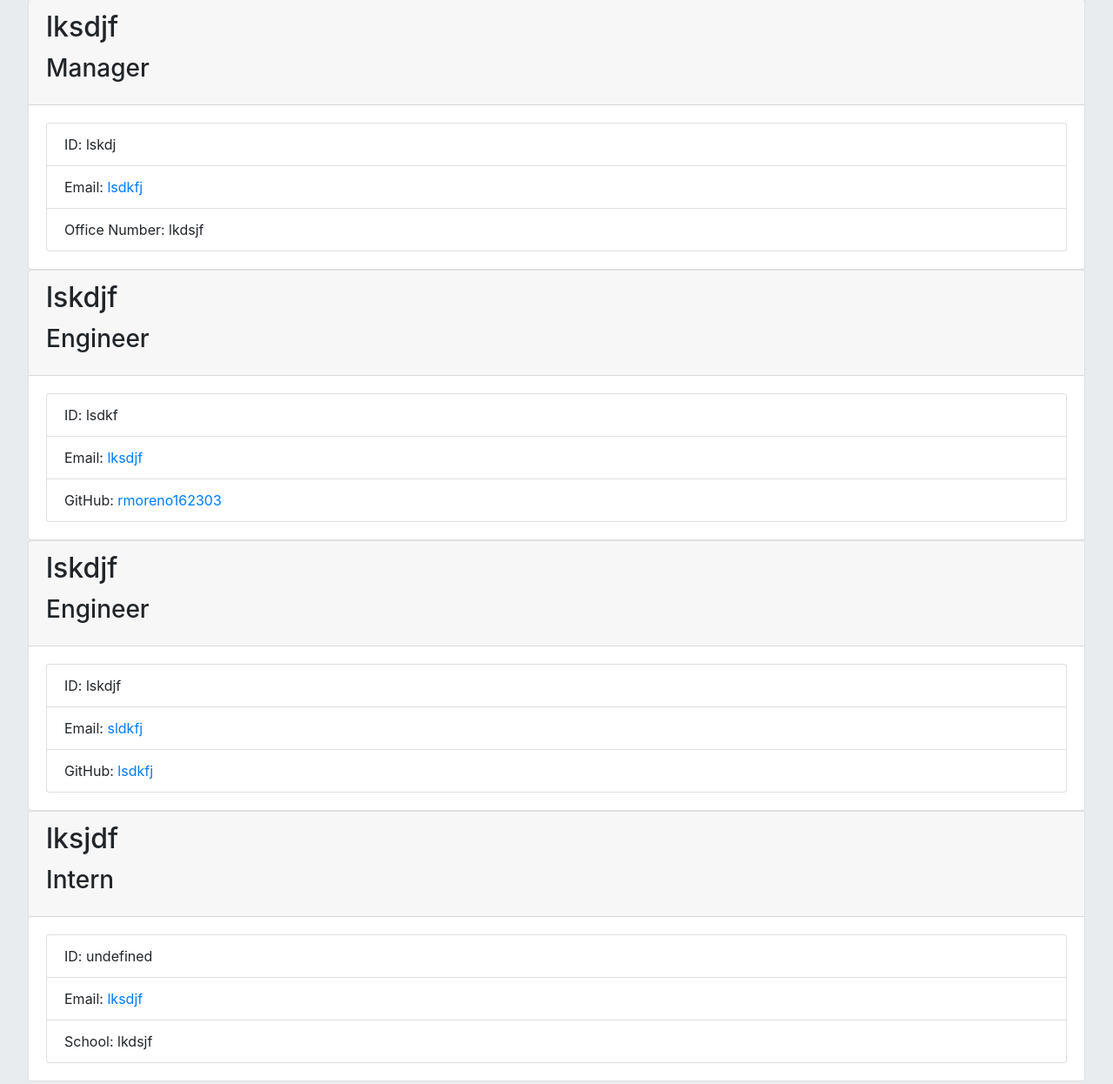
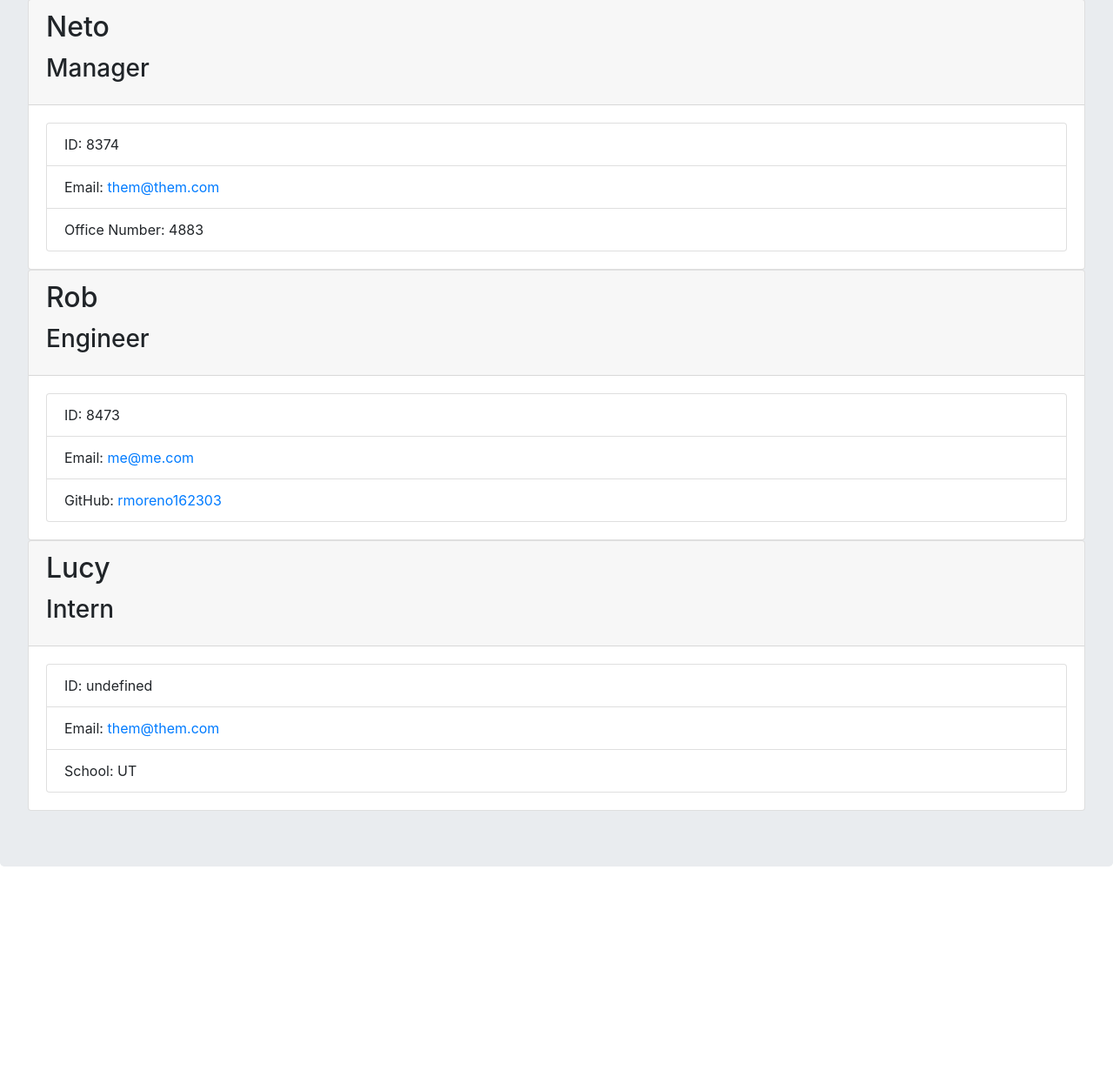
Before and after one commit to rmoreno162303/Team-Profile-Generator, a website: page team.html in a window 1280 px wide. Shown: the part 65-1311 px from the top of the page at 87% size. After the commit the page ends 1093 px from the top, so only its background shows below. Drawn offline with nearby package versions, Linux system fonts and the light colour scheme.

Commit message:
saving final changes

```diff
--- a/package.json
+++ b/package.json
@@ -1,5 +1,7 @@
 {
   "dependencies": {
-    "inquirer": "^6.3.1"
+    "inquirer": "^6.3.1",
+    "jest": "^28.1.3",
+    "path": "^0.12.7"
   }
 }
--- a/team.html
+++ b/team.html
@@ -16,53 +16,40 @@
               <div>
     <div class="card employee-card">
     <div class="card-header">
-        <h2 class="card-title">lksdjf</h2>
+        <h2 class="card-title">Neto</h2>
         <h3 class="card-title">Manager</h3>
     </div>
     <div class="card-body">
         <ul class="list-group">
-            <li class="list-group-item">ID: lskdj</li>
-            <li class="list-group-item">Email: <a href="mailto:lsdkfj">lsdkfj</a></li>
-            <li class="list-group-item">Office Number: lkdsjf</li>
+            <li class="list-group-item">ID: 8374</li>
+            <li class="list-group-item">Email: <a href="mailto:them@them.com">them@them.com</a></li>
+            <li class="list-group-item">Office Number: 4883</li>
         </ul>
     </div>
     </div>
     <div class="card employee-card">
     <div class="card-header">
-        <h2 class="card-title">lskdjf</h2>
+        <h2 class="card-title">Rob</h2>
         <h3 class="card-title">Engineer</h3>
     </div>
     <div class="card-body">
         <ul class="list-group">
-            <li class="list-group-item">ID: lsdkf</li>
-            <li class="list-group-item">Email: <a href="mailto:lksdjf">lksdjf</a></li>
+            <li class="list-group-item">ID: 8473</li>
+            <li class="list-group-item">Email: <a href="mailto:me@me.com">me@me.com</a></li>
             <li class="list-group-item">GitHub: <a href="https://github.com/rmoreno162303">rmoreno162303</a></li>
         </ul>
     </div>
     </div>
     <div class="card employee-card">
     <div class="card-header">
-        <h2 class="card-title">lskdjf</h2>
-        <h3 class="card-title">Engineer</h3>
-    </div>
-    <div class="card-body">
-        <ul class="list-group">
-            <li class="list-group-item">ID: lskdjf</li>
-            <li class="list-group-item">Email: <a href="mailto:sldkfj">sldkfj</a></li>
-            <li class="list-group-item">GitHub: <a href="https://github.com/lsdkfj">lsdkfj</a></li>
-        </ul>
-    </div>
-    </div>
-    <div class="card employee-card">
-    <div class="card-header">
-        <h2 class="card-title">lksjdf</h2>
+        <h2 class="card-title">Lucy</h2>
         <h3 class="card-title">Intern</h3>
     </div>
     <div class="card-body">
         <ul class="list-group">
             <li class="list-group-item">ID: undefined</li>
-            <li class="list-group-item">Email: <a href="mailto:lksdjf">lksdjf</a></li>
-            <li class="list-group-item">School: lkdsjf</li>
+            <li class="list-group-item">Email: <a href="mailto:them@them.com">them@them.com</a></li>
+            <li class="list-group-item">School: UT</li>
         </ul>
     </div>
     </div></div>
```
Also changed, not shown: _tests_/Employee.test.js (+41 -64 lines), _tests_/Engineer.test.js (+21 -0 lines), _tests_/Intern.test.js (+21 -0 lines), _tests_/Manager.test.js (+21 -0 lines), index.js (+0 -139 lines), 1 other file.
